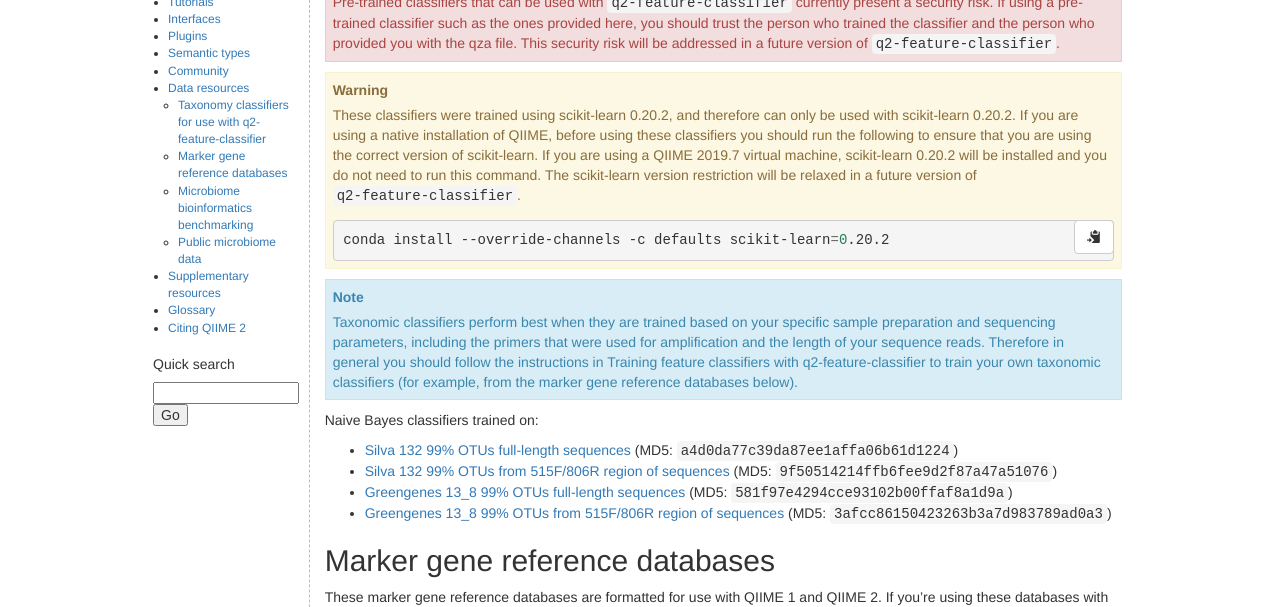
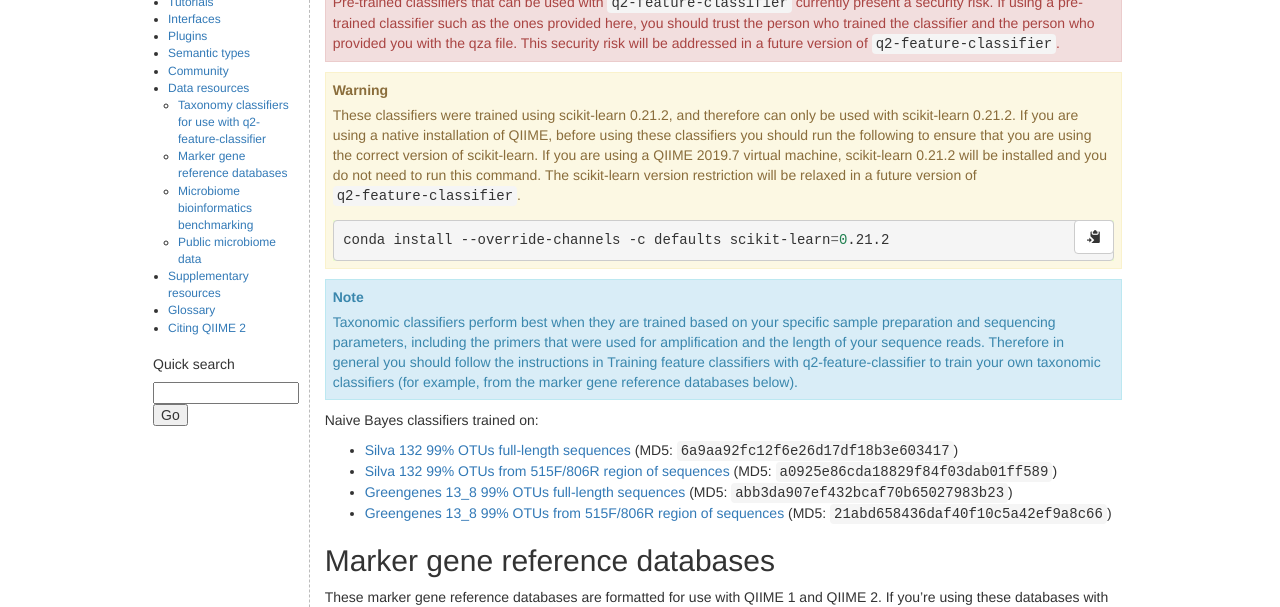
Before and after one commit to qiime2/docs, a Sphinx documentation site: the page built from source/data-resources.rst, in a window 1280 px wide. Shown: the part 281-888 px from the top of the page. Built offline with Sphinx 7.4.7, drawn with Linux system fonts in a browser that asks for light colours; pages that are not in the unit, such as notebooks, are missing from menus; the version number could not be read and is left out.

Commit message:
DEP:Updates sk-learn data-resources to v21.2 (#419)

```diff
--- a/source/data-resources.rst
+++ b/source/data-resources.rst
@@ -6,21 +6,21 @@
 
 .. danger:: Pre-trained classifiers that can be used with ``q2-feature-classifier`` currently present a security risk. If using a pre-trained classifier such as the ones provided here, you should trust the person who trained the classifier and the person who provided you with the qza file. This security risk will be addressed in a future version of ``q2-feature-classifier``.
 
-.. warning:: These classifiers were trained using scikit-learn 0.20.2, and therefore can only be used with scikit-learn 0.20.2. If you are using a native installation of QIIME, before using these classifiers you should run the following to ensure that you are using the correct version of scikit-learn. If you are using a QIIME 2019.7 virtual machine, scikit-learn 0.20.2 will be installed and you do not need to run this command. The scikit-learn version restriction will be relaxed in a future version of ``q2-feature-classifier``.
+.. warning:: These classifiers were trained using scikit-learn 0.21.2, and therefore can only be used with scikit-learn 0.21.2. If you are using a native installation of QIIME, before using these classifiers you should run the following to ensure that you are using the correct version of scikit-learn. If you are using a QIIME 2019.7 virtual machine, scikit-learn 0.21.2 will be installed and you do not need to run this command. The scikit-learn version restriction will be relaxed in a future version of ``q2-feature-classifier``.
 
    .. command-block::
       :no-exec:
 
-      conda install --override-channels -c defaults scikit-learn=0.20.2
+      conda install --override-channels -c defaults scikit-learn=0.21.2
 
 .. note:: Taxonomic classifiers perform best when they are trained based on your specific sample preparation and sequencing parameters, including the primers that were used for amplification and the length of your sequence reads. Therefore in general you should follow the instructions in :doc:`Training feature classifiers with q2-feature-classifier <../tutorials/feature-classifier>` to train your own taxonomic classifiers (for example, from the marker gene reference databases below).
 
 Naive Bayes classifiers trained on:
 
-- `Silva 132 99% OTUs full-length sequences <https://data.qiime2.org/2019.7/common/silva-132-99-nb-classifier.qza>`_ (MD5: ``a4d0da77c39da87ee1affa06b61d1224``)
-- `Silva 132 99% OTUs from 515F/806R region of sequences <https://data.qiime2.org/2019.7/common/silva-132-99-515-806-nb-classifier.qza>`_ (MD5: ``9f50514214ffb6fee9d2f87a47a51076``)
-- `Greengenes 13_8 99% OTUs full-length sequences <https://data.qiime2.org/2019.7/common/gg-13-8-99-nb-classifier.qza>`_ (MD5: ``581f97e4294cce93102b00ffaf8a1d9a``)
-- `Greengenes 13_8 99% OTUs from 515F/806R region of sequences <https://data.qiime2.org/2019.7/common/gg-13-8-99-515-806-nb-classifier.qza>`_ (MD5: ``3afcc86150423263b3a7d983789ad0a3``)
+- `Silva 132 99% OTUs full-length sequences <https://data.qiime2.org/2019.7/common/silva-132-99-nb-classifier.qza>`_ (MD5: ``6a9aa92fc12f6e26d17df18b3e603417``)
+- `Silva 132 99% OTUs from 515F/806R region of sequences <https://data.qiime2.org/2019.7/common/silva-132-99-515-806-nb-classifier.qza>`_ (MD5: ``a0925e86cda18829f84f03dab01ff589``)
+- `Greengenes 13_8 99% OTUs full-length sequences <https://data.qiime2.org/2019.7/common/gg-13-8-99-nb-classifier.qza>`_ (MD5: ``abb3da907ef432bcaf70b65027983b23``)
+- `Greengenes 13_8 99% OTUs from 515F/806R region of sequences <https://data.qiime2.org/2019.7/common/gg-13-8-99-515-806-nb-classifier.qza>`_ (MD5: ``21abd658436daf40f10c5a42ef9a8c66``)
 
 .. _`marker gene db`:
 
```
